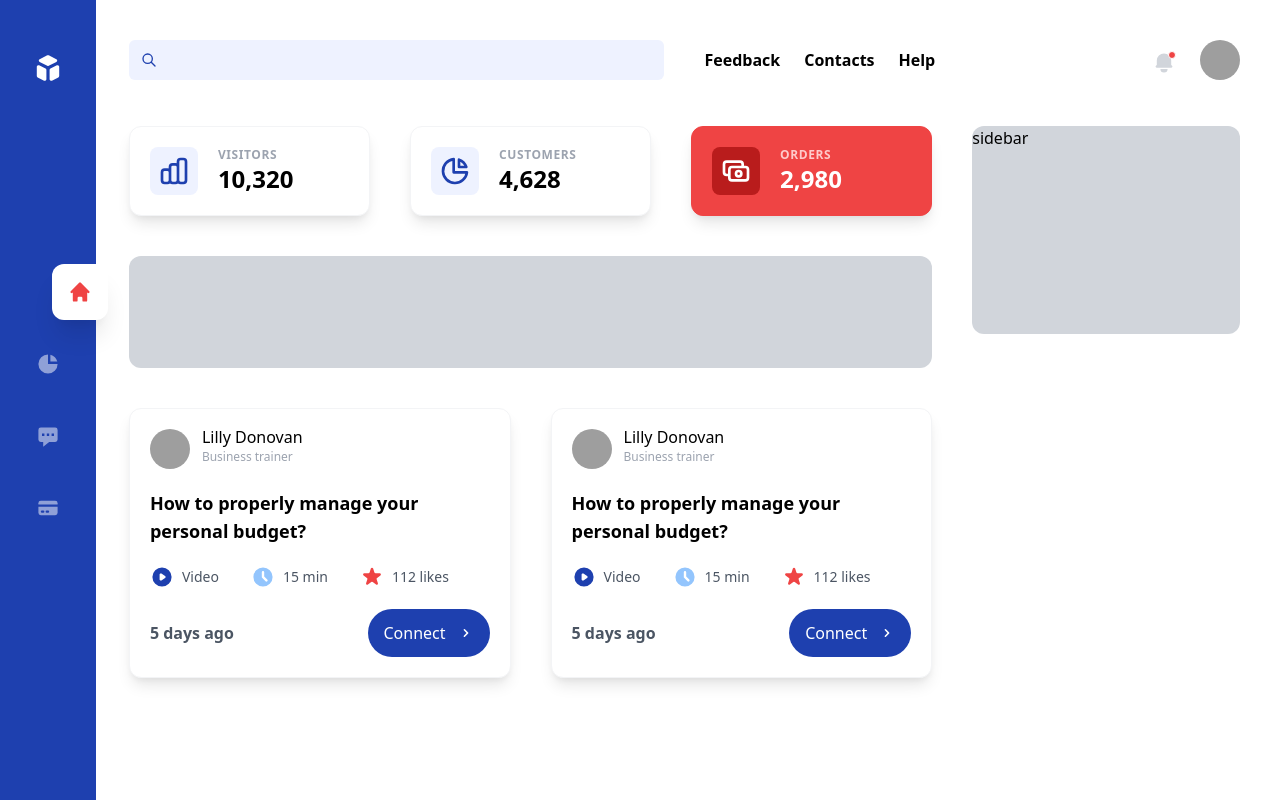
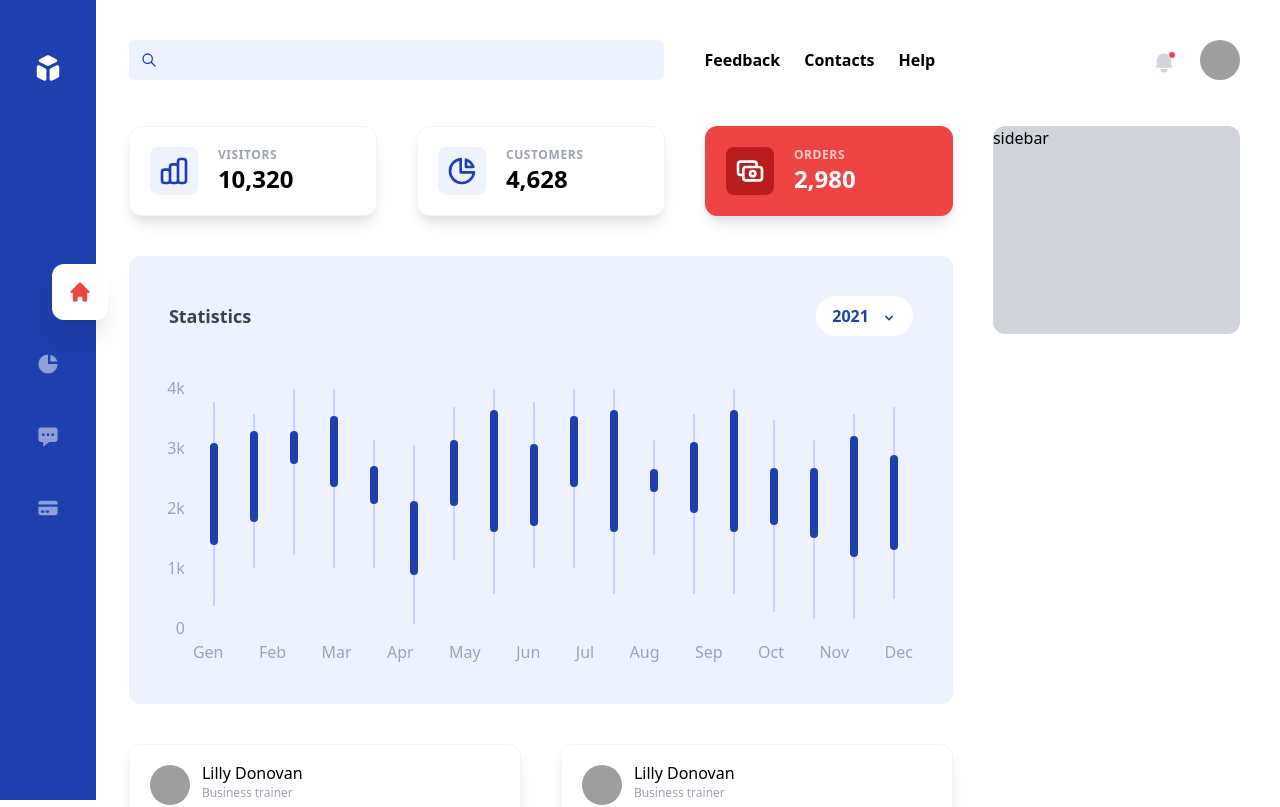
Before and after one commit to lukeska/tailwind-responsive-dashboard, a Vue app: page / in a window 1280 px wide. Shown: the top 807 px of the page. Built offline with nearby package versions, Linux system fonts and the light colour scheme; grey boxes are pictures that could not be loaded.

Commit message:
candlesticks

```diff
--- a/src/App.vue
+++ b/src/App.vue
@@ -4,7 +4,21 @@
 			<div class="w-full lg:fixed lg:w-24 h-full bg-blue-800 relative">
 				<a
 					href="#"
-					class="hidden absolute top-10 left-1/2 transform -translate-x-1/2 lg:flex lg:justify-center lg:items-center w-14 h-14 rounded-xl hover:bg-white hover:bg-opacity-50"
+					class="
+						hidden
+						absolute
+						top-10
+						left-1/2
+						transform
+						-translate-x-1/2
+						lg:flex
+						lg:justify-center
+						lg:items-center
+						w-14
+						h-14
+						rounded-xl
+						hover:bg-white hover:bg-opacity-50
+					"
 				>
 					<svg
 						xmlns="http://www.w3.org/2000/svg"
@@ -36,19 +50,51 @@
 
 			<div class="overflow-hidden lg:overflow-visible pb-24 lg:pb-0">
 				<div
-					class="transform lg:transform-none transition-all duration-300"
+					class="
+						transform
+						lg:transform-none
+						transition-all
+						duration-300
+					"
 					:class="showSidebar ? '-translate-x-full' : ''"
 				>
 					<div class="flex mt-4 lg:mt-10 lg:space-x-10">
 						<div
-							class="w-full flex-shrink-0 lg:w-3/4 lg:flex-shrink rounded-xl"
+							class="
+								w-full
+								flex-shrink-0
+								lg:w-3/4
+								lg:flex-shrink
+								rounded-xl
+							"
 						>
 							<div class="flex space-x-4 lg:space-x-10">
 								<div
-									class="w-1/3 bg-white shadow-lg border border-gray-100 rounded-xl flex flex-col lg:flex-row items-center px-3 py-5 lg:p-5 space-x-0 lg:space-x-5"
+									class="
+										w-1/3
+										bg-white
+										shadow-lg
+										border border-gray-100
+										rounded-xl
+										flex flex-col
+										lg:flex-row
+										items-center
+										px-3
+										py-5
+										lg:p-5
+										space-x-0
+										lg:space-x-5
+									"
 								>
 									<div
-										class="bg-indigo-50 p-2 rounded-lg text-blue-800 w-full lg:w-auto"
+										class="
+											bg-indigo-50
+											p-2
+											rounded-lg
+											text-blue-800
+											w-full
+											lg:w-auto
+										"
 									>
 										<svg
 											xmlns="http://www.w3.org/2000/svg"
@@ -67,20 +113,51 @@
 									</div>
 									<div>
 										<span
-											class="block uppercase text-xs text-gray-400 tracking-wider font-semibold"
+											class="
+												block
+												uppercase
+												text-xs text-gray-400
+												tracking-wider
+												font-semibold
+											"
 											>Visitors</span
 										>
 										<span
-											class="text-xl lg:text-2xl font-semibold"
+											class="
+												text-xl
+												lg:text-2xl
+												font-semibold
+											"
 											>10,320</span
 										>
 									</div>
 								</div>
 								<div
-									class="w-1/3 bg-white shadow-lg border border-gray-100 rounded-xl flex flex-col lg:flex-row items-center px-3 py-5 lg:p-5 space-x-0 lg:space-x-5"
+									class="
+										w-1/3
+										bg-white
+										shadow-lg
+										border border-gray-100
+										rounded-xl
+										flex flex-col
+										lg:flex-row
+										items-center
+										px-3
+										py-5
+										lg:p-5
+										space-x-0
+										lg:space-x-5
+									"
 								>
 									<div
-										class="bg-indigo-50 p-2 rounded-lg text-blue-800 w-full lg:w-auto"
+										class="
+											bg-indigo-50
+											p-2
+											rounded-lg
+											text-blue-800
+											w-full
+											lg:w-auto
+										"
 									>
 										<svg
 											xmlns="http://www.w3.org/2000/svg"
@@ -105,20 +182,51 @@
 									</div>
 									<div>
 										<span
-											class="block uppercase text-xs text-gray-400 tracking-wider font-semibold"
+											class="
+												block
+												uppercase
+												text-xs text-gray-400
+												tracking-wider
+												font-semibold
+											"
 											>Customers</span
 										>
 										<span
-											class="text-xl lg:text-2xl font-semibold"
+											class="
+												text-xl
+												lg:text-2xl
+												font-semibold
+											"
 											>4,628</span
 										>
 									</div>
 								</div>
 								<div
-									class="w-1/3 bg-red-500 shadow-lg border border-red-500 rounded-xl flex flex-col lg:flex-row items-center px-3 py-5 lg:p-5 space-x-0 lg:space-x-5"
+									class="
+										w-1/3
+										bg-red-500
+										shadow-lg
+										border border-red-500
+										rounded-xl
+										flex flex-col
+										lg:flex-row
+										items-center
+										px-3
+										py-5
+										lg:p-5
+										space-x-0
+										lg:space-x-5
+									"
 								>
 									<div
-										class="bg-red-700 p-2 rounded-lg text-white w-full lg:w-auto"
+										class="
+											bg-red-700
+											p-2
+											rounded-lg
+											text-white
+											w-full
+											lg:w-auto
+										"
 									>
 										<svg
 											xmlns="http://www.w3.org/2000/svg"
@@ -137,25 +245,42 @@
 									</div>
 									<div>
 										<span
-											class="block uppercase text-xs text-red-200 tracking-wider font-semibold"
+											class="
+												block
+												uppercase
+												text-xs text-red-200
+												tracking-wider
+												font-semibold
+											"
 											>Orders</span
 										>
 										<span
-											class="text-xl lg:text-2xl font-semibold text-white"
+											class="
+												text-xl
+												lg:text-2xl
+												font-semibold
+												text-white
+											"
 											>2,980</span
 										>
 									</div>
 								</div>
 							</div>
 
-							<div
-								class="bg-gray-300 rounded-xl h-28 mt-4 lg:mt-10 w-full"
-							></div>
+							<Candlesticks />
 
 							<Blog />
 						</div>
 						<div
-							class="w-full flex-shrink-0 lg:w-1/4 lg:flex-shrink bg-gray-300 rounded-xl h-52"
+							class="
+								w-full
+								flex-shrink-0
+								lg:w-1/4
+								lg:flex-shrink
+								bg-gray-300
+								rounded-xl
+								h-52
+							"
 						>
 							sidebar
 						</div>
@@ -170,10 +295,11 @@
 import MainNav from "./components/MainNav.vue";
 import Tools from "./components/Tools.vue";
 import Blog from "./components/Blog.vue";
+import Candlesticks from "./components/Candlesticks.vue";
 
 export default {
 	name: "App",
-	components: { MainNav, Tools, Blog },
+	components: { MainNav, Tools, Blog, Candlesticks },
 	data: function () {
 		return {
 			showSidebar: false,
--- /dev/null
+++ b/src/components/Candlesticks.vue
@@ -0,0 +1,282 @@
+<template>
+	<div class="mt-4 lg:mt-10">
+		<div class="bg-indigo-50 rounded-xl p-4 lg:p-10">
+			<div class="flex justify-between items-center mb-10">
+				<h3 class="text-lg font-semibold text-gray-700">Statistics</h3>
+
+				<div>
+					<button
+						class="
+							bg-white
+							text-blue-800
+							flex
+							space-x-3
+							items-center
+							px-4
+							py-2
+							rounded-full
+							font-semibold
+							focus:outline-none
+						"
+					>
+						<span>2021</span>
+						<span class="block w-4 pt-1">
+							<svg
+								xmlns="http://www.w3.org/2000/svg"
+								viewBox="0 0 20 20"
+								fill="currentColor"
+							>
+								<path
+									fill-rule="evenodd"
+									d="M5.293 7.293a1 1 0 011.414 0L10 10.586l3.293-3.293a1 1 0 111.414 1.414l-4 4a1 1 0 01-1.414 0l-4-4a1 1 0 010-1.414z"
+									clip-rule="evenodd"
+								/>
+							</svg>
+						</span>
+					</button>
+				</div>
+			</div>
+
+			<div class="w-full h-72 relative">
+				<div
+					class="
+						absolute
+						h-full
+						w-4
+						left-0
+						flex flex-col
+						justify-between
+						items-end
+						text-gray-400
+						pb-6
+					"
+				>
+					<span>4k</span>
+					<span>3k</span>
+					<span>2k</span>
+					<span>1k</span>
+					<span>0</span>
+				</div>
+
+				<div
+					class="
+						relative
+						h-full
+						ml-6
+						overflow-x-auto overflow-y-hidden
+					"
+				>
+					<div
+						class="
+							pb-8
+							flex
+							justify-between
+							h-full
+							w-max
+							md:w-auto
+							relative
+						"
+					>
+						<div
+							v-for="candle in candles"
+							v-bind:key="candle.id"
+							class="relative w-10 h-full inline-block"
+						>
+							<div
+								class="
+									border-indigo-200 border
+									inline-block
+									absolute
+									left-1/2
+								"
+								:style="{
+									height: candle.thinHeight,
+									top: candle.thinTop,
+								}"
+							>
+								<div class="relative w-full h-full">
+									<div
+										class="
+											w-2
+											absolute
+											transform
+											-translate-x-1/2
+											bg-blue-800
+											rounded-full
+										"
+										:style="{
+											height: candle.wideHeight,
+											top: candle.wideTop,
+										}"
+									></div>
+								</div>
+							</div>
+						</div>
+
+						<div
+							class="
+								absolute
+								w-full
+								bottom-0
+								flex
+								justify-between
+								text-gray-400
+							"
+						>
+							<span>Gen</span>
+							<span>Feb</span>
+							<span>Mar</span>
+							<span>Apr</span>
+							<span>May</span>
+							<span>Jun</span>
+							<span>Jul</span>
+							<span>Aug</span>
+							<span>Sep</span>
+							<span>Oct</span>
+							<span>Nov</span>
+							<span>Dec</span>
+						</div>
+					</div>
+				</div>
+			</div>
+		</div>
+	</div>
+</template>
+
+<script>
+export default {
+	name: "Candlesticks",
+	data: function () {
+		return {
+			candles: [
+				{
+					id: 1,
+					thinHeight: "80%",
+					thinTop: "10%",
+					wideHeight: "50%",
+					wideTop: "20%",
+				},
+				{
+					id: 2,
+					thinHeight: "60%",
+					thinTop: "15%",
+					wideHeight: "60%",
+					wideTop: "10%",
+				},
+				{
+					id: 3,
+					thinHeight: "65%",
+					thinTop: "5%",
+					wideHeight: "20%",
+					wideTop: "25%",
+				},
+				{
+					id: 4,
+					thinHeight: "70%",
+					thinTop: "5%",
+					wideHeight: "40%",
+					wideTop: "15%",
+				},
+				{
+					id: 5,
+					thinHeight: "50%",
+					thinTop: "25%",
+					wideHeight: "30%",
+					wideTop: "20%",
+				},
+				{
+					id: 6,
+					thinHeight: "70%",
+					thinTop: "27%",
+					wideHeight: "42%",
+					wideTop: "31%",
+				},
+				{
+					id: 7,
+					thinHeight: "60%",
+					thinTop: "12%",
+					wideHeight: "44%",
+					wideTop: "21%",
+				},
+				{
+					id: 8,
+					thinHeight: "80%",
+					thinTop: "5%",
+					wideHeight: "60%",
+					wideTop: "10%",
+				},
+				{
+					id: 9,
+					thinHeight: "65%",
+					thinTop: "10%",
+					wideHeight: "50%",
+					wideTop: "25%",
+				},
+				{
+					id: 10,
+					thinHeight: "70%",
+					thinTop: "5%",
+					wideHeight: "40%",
+					wideTop: "15%",
+				},
+				{
+					id: 11,
+					thinHeight: "80%",
+					thinTop: "5%",
+					wideHeight: "60%",
+					wideTop: "10%",
+				},
+				{
+					id: 12,
+					thinHeight: "45%",
+					thinTop: "25%",
+					wideHeight: "20%",
+					wideTop: "25%",
+				},
+				{
+					id: 13,
+					thinHeight: "70%",
+					thinTop: "15%",
+					wideHeight: "40%",
+					wideTop: "15%",
+				},
+				{
+					id: 14,
+					thinHeight: "80%",
+					thinTop: "5%",
+					wideHeight: "60%",
+					wideTop: "10%",
+				},
+				{
+					id: 15,
+					thinHeight: "75%",
+					thinTop: "17%",
+					wideHeight: "30%",
+					wideTop: "25%",
+				},
+				{
+					id: 16,
+					thinHeight: "70%",
+					thinTop: "25%",
+					wideHeight: "40%",
+					wideTop: "15%",
+				},
+				{
+					id: 17,
+					thinHeight: "80%",
+					thinTop: "15%",
+					wideHeight: "60%",
+					wideTop: "10%",
+				},
+				{
+					id: 18,
+					thinHeight: "75%",
+					thinTop: "12%",
+					wideHeight: "50%",
+					wideTop: "25%",
+				},
+			],
+		};
+	},
+};
+</script>
```
